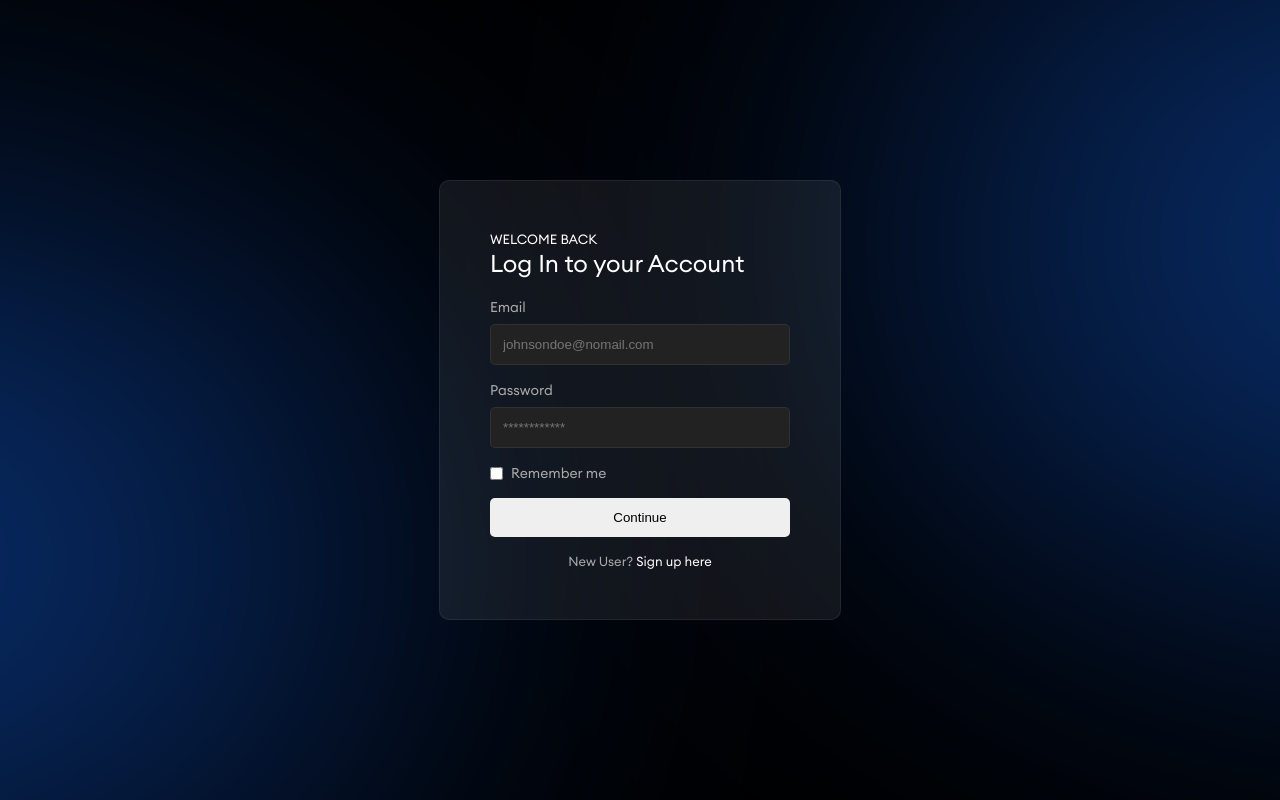
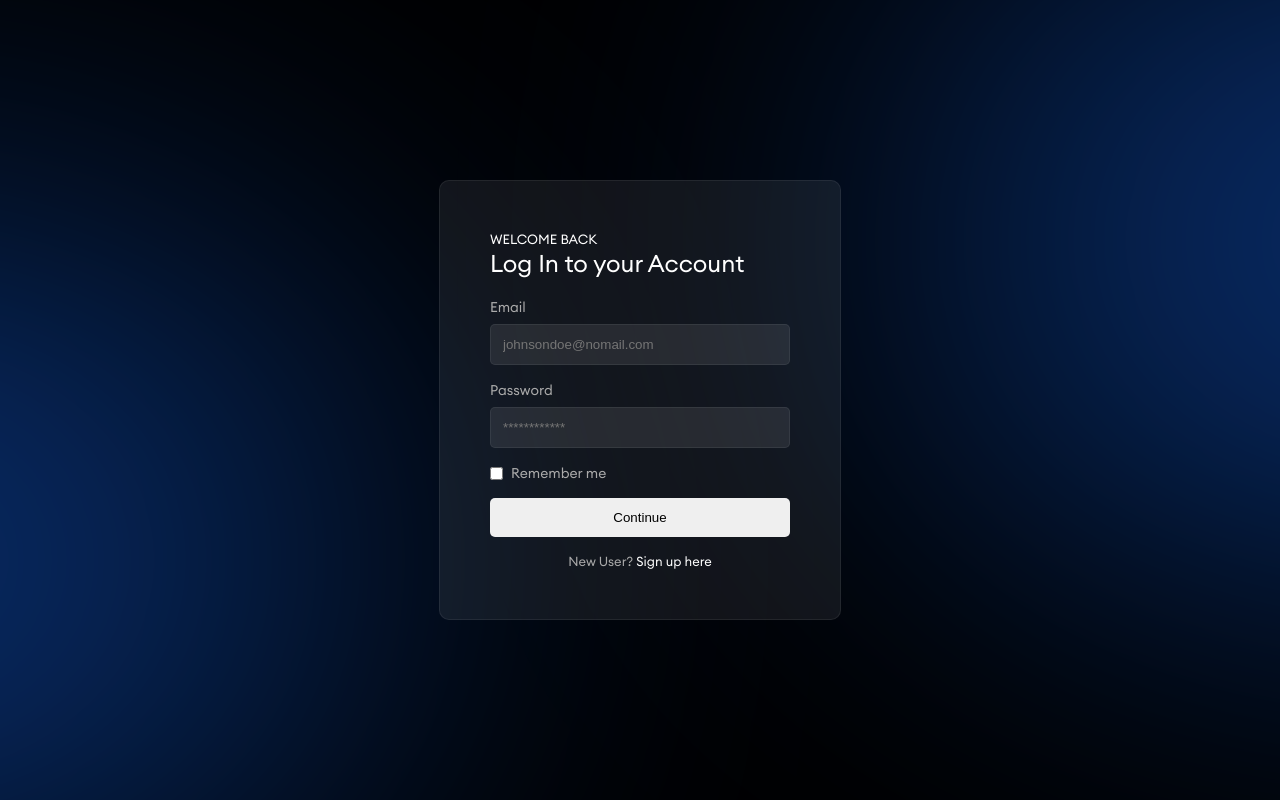
Before and after one commit to youssefcamao/AIFitness, a Vue app in the folder frontend/: page /login in a window 1280 px wide. Built offline with nearby package versions, Linux system fonts and the light colour scheme; no server answers.

Commit message:
fixed login input background

```diff
--- a/frontend/src/views/login.vue
+++ b/frontend/src/views/login.vue
@@ -215,7 +215,6 @@ h2 {
         background-color: rgba(221, 221, 221, .1);
         border: 1px solid rgba(221, 221, 221, .08);
         border-radius: 5px;
-        background: #222;
         color: #ddd;
     }
 
```
